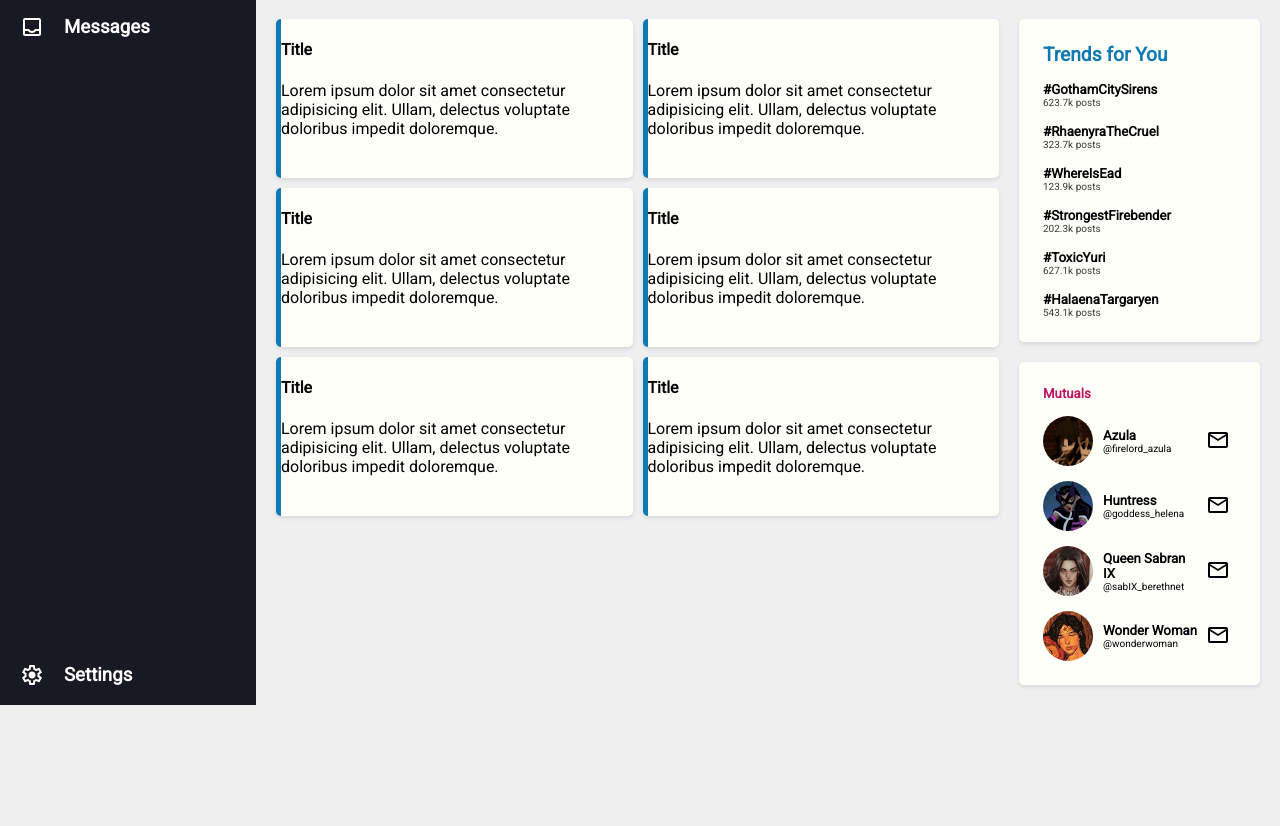
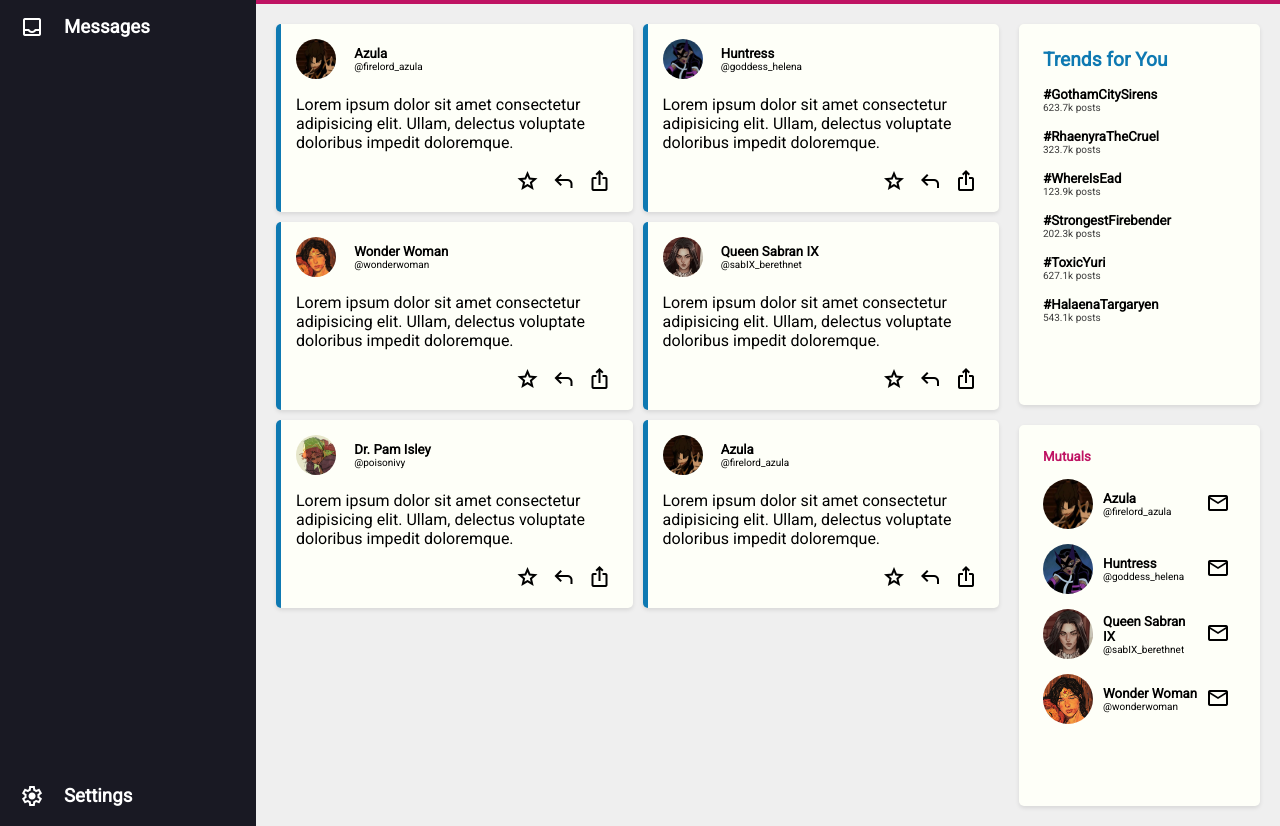
Before and after one commit to mmadiee/odin-admin-dashboard, a plain HTML site: page index.html in a window 1280 px wide. Shown: the part 122-948 px from the top of the page. Before the commit the page ends 827 px from the top, so only its background shows below. Drawn offline with nearby package versions, Linux system fonts and the light colour scheme.

Commit message:
fixed cards layout

```diff
--- a/index.html
+++ b/index.html
@@ -61,46 +61,136 @@
       <div class="main">
         <div class="cards">
           <div class="card">
-            <h4 class="post-title">Title</h4>
+            <img src="profile/azula.jpeg" width="40" />
+            <div class="name">
+              <h5>Azula</h5>
+              <p>@firelord_azula</p>
+            </div>
             <p class="post">
               Lorem ipsum dolor sit amet consectetur adipisicing elit. Ullam,
               delectus voluptate doloribus impedit doloremque.
             </p>
+            <div class="buttons">
+              <button>
+                <span class="material-symbols-outlined"> star </span>
+              </button>
+              <button>
+                <span class="material-symbols-outlined"> reply </span>
+              </button>
+              <button>
+                <span class="material-symbols-outlined"> ios_share </span>
+              </button>
+            </div>
           </div>
           <div class="card">
-            <h4 class="post-title">Title</h4>
+            <img src="profile/huntress.jpg" width="40" />
+            <div class="name">
+              <h5>Huntress</h5>
+              <p>@goddess_helena</p>
+            </div>
             <p class="post">
               Lorem ipsum dolor sit amet consectetur adipisicing elit. Ullam,
               delectus voluptate doloribus impedit doloremque.
             </p>
+            <div class="buttons">
+                <button>
+                  <span class="material-symbols-outlined"> star </span>
+                </button>
+                <button>
+                  <span class="material-symbols-outlined"> reply </span>
+                </button>
+                <button>
+                  <span class="material-symbols-outlined"> ios_share </span>
+                </button>
+              </div>
           </div>
           <div class="card">
-            <h4 class="post-title">Title</h4>
+            <img src="profile/wondy.jpg" width="40" />
+            <div class="name">
+              <h5>Wonder Woman</h5>
+              <p>@wonderwoman</p>
+            </div>
             <p class="post">
               Lorem ipsum dolor sit amet consectetur adipisicing elit. Ullam,
               delectus voluptate doloribus impedit doloremque.
             </p>
+            <div class="buttons">
+                <button>
+                  <span class="material-symbols-outlined"> star </span>
+                </button>
+                <button>
+                  <span class="material-symbols-outlined"> reply </span>
+                </button>
+                <button>
+                  <span class="material-symbols-outlined"> ios_share </span>
+                </button>
+              </div>
           </div>
           <div class="card">
-            <h4 class="post-title">Title</h4>
+            <img src="profile/sabran.jpg" width="40" />
+            <div class="name">
+              <h5>Queen Sabran IX</h5>
+              <p>@sabIX_berethnet</p>
+            </div>
             <p class="post">
               Lorem ipsum dolor sit amet consectetur adipisicing elit. Ullam,
               delectus voluptate doloribus impedit doloremque.
             </p>
+            <div class="buttons">
+                <button>
+                  <span class="material-symbols-outlined"> star </span>
+                </button>
+                <button>
+                  <span class="material-symbols-outlined"> reply </span>
+                </button>
+                <button>
+                  <span class="material-symbols-outlined"> ios_share </span>
+                </button>
+              </div>
           </div>
           <div class="card">
-            <h4 class="post-title">Title</h4>
+            <img src="profile/Ivy.jpg" width="40" />
+            <div class="name">
+              <h5>Dr. Pam Isley</h5>
+              <p>@poisonivy</p>
+            </div>
             <p class="post">
               Lorem ipsum dolor sit amet consectetur adipisicing elit. Ullam,
               delectus voluptate doloribus impedit doloremque.
             </p>
+            <div class="buttons">
+                <button>
+                  <span class="material-symbols-outlined"> star </span>
+                </button>
+                <button>
+                  <span class="material-symbols-outlined"> reply </span>
+                </button>
+                <button>
+                  <span class="material-symbols-outlined"> ios_share </span>
+                </button>
+              </div>
           </div>
           <div class="card">
-            <h4 class="post-title">Title</h4>
+            <img src="profile/azula.jpeg" width="40" />
+            <div class="name">
+              <h5>Azula</h5>
+              <p>@firelord_azula</p>
+            </div>
             <p class="post">
               Lorem ipsum dolor sit amet consectetur adipisicing elit. Ullam,
               delectus voluptate doloribus impedit doloremque.
             </p>
+            <div class="buttons">
+                <button>
+                  <span class="material-symbols-outlined"> star </span>
+                </button>
+                <button>
+                  <span class="material-symbols-outlined"> reply </span>
+                </button>
+                <button>
+                  <span class="material-symbols-outlined"> ios_share </span>
+                </button>
+              </div>
           </div>
         </div>
         <div class="trending">
--- a/styles.css
+++ b/styles.css
@@ -128,6 +128,7 @@ input {
 .action-bar .right {
   display: flex;
   justify-content: center;
+  padding: 10px;
 }
 
 .action-bar button {
@@ -165,8 +166,60 @@ input {
   gap: 10px;
 }
 
+.main .cards .card {
+  padding: 15px;
+}
+
+.main .cards .card .name h5,
+.main .cards .card .name p {
+  margin: 0;
+}
+
+.main .cards .card .name p {
+    font-size: x-small;
+}
+
+.main .cards .card {
+    display: grid;
+    grid-template-columns: 15% 85%;
+}
+
+.card img {
+    grid-area: 1 / 1 / 1 / 1;
+}
+
+.card .name {
+    grid-area: 1 / 2 / 1 / 2;
+    display: flex;
+    flex-direction: column;
+    justify-content: center;
+}
+
+.card .post {
+    grid-area: 2 / 1 / 3 / 3;
+}
+
+.card .buttons {
+    grid-area: 4 / 1 / 5 / 3;
+    display: flex;
+    align-items: center;
+    justify-content: end;
+}
+
 .main .mutuals {
   grid-area: 2 / 2 / 2 / 2;
+}
+
+.card button {
+    background-color: transparent;
+    border-radius: 5px;
+    border: 0;
+}
+
+.card button:hover {
+    background-color: rgba(59, 59, 59, 0.2);
+    transition: 0.5s;
+    cursor: pointer;
 }
 
 .main .cards .card {
@@ -251,7 +304,6 @@ input {
 
 .main .mutuals .profile {
   display: flex;
-
 }
 
 .name {
```
